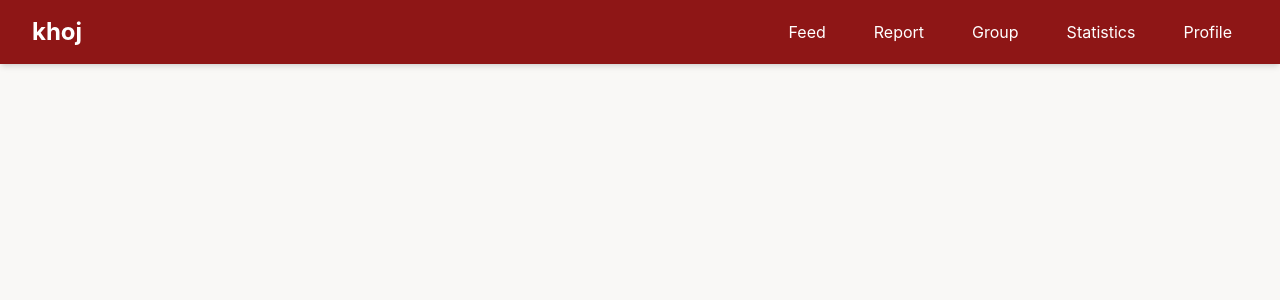
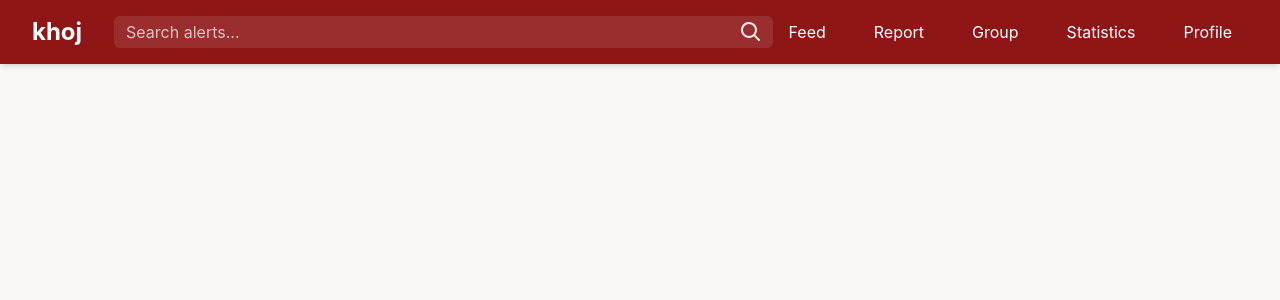
Before and after one commit to br0wwn/Khoj, a React (Create React App) app in the folder frontend/: page /feed in a window 1280 px wide. Shown: the top 300 px of the page. Built offline with nearby package versions, Linux system fonts and the light colour scheme; no server answers.

Commit message:
added search bar on top

```diff
--- a/frontend/src/components/Navbar.jsx
+++ b/frontend/src/components/Navbar.jsx
@@ -7,6 +7,7 @@ const Navbar = () => {
   const [dropdownOpen, setDropdownOpen] = useState(false);
   const dropdownRef = useRef(null);
   const navigate = useNavigate();
+  const [searchTerm, setSearchTerm] = useState('');
 
   // Determine colors based on user type
   const accentColor = userType === 'police' ? 'police' : 'citizen';
@@ -40,9 +41,33 @@ const Navbar = () => {
       <div className="max-w-7xl mx-auto px-4 sm:px-6 lg:px-8">
         <div className="flex justify-between items-center h-16">
           {/* Logo/Title */}
-          <Link to="/" className="text-2xl font-bold text-white">
-            khoj
-          </Link>
+          <div className="flex-1 flex items-center space-x-4">
+            <Link to="/" className="text-2xl font-bold text-white mr-4">
+              khoj
+            </Link>
+
+            {/* Search form (global) */}
+            <form
+              onSubmit={(e) => {
+                e.preventDefault();
+                navigate(`/?q=${encodeURIComponent(searchTerm.trim())}`);
+              }}
+              className="flex-1 hidden sm:flex items-center bg-white/10 hover:bg-white/20 rounded-md px-3 py-1 mr-4"
+            >
+              <input
+                type="text"
+                value={searchTerm}
+                onChange={(e) => setSearchTerm(e.target.value)}
+                placeholder="Search alerts..."
+                className="bg-transparent text-white placeholder-white/70 focus:outline-none w-full"
+              />
+              <button type="submit" className="ml-2 text-white opacity-90 hover:opacity-100">
+                <svg xmlns="http://www.w3.org/2000/svg" className="h-5 w-5" viewBox="0 0 20 20" fill="currentColor">
+                  <path fillRule="evenodd" d="M12.9 14.32a8 8 0 111.414-1.414l4.387 4.387a1 1 0 01-1.414 1.414l-4.387-4.387zM14 8a6 6 0 11-12 0 6 6 0 0112 0z" clipRule="evenodd" />
+                </svg>
+              </button>
+            </form>
+          </div>
 
           {/* Navigation Buttons */}
           <div className="flex items-center space-x-4">
--- a/frontend/src/pages/Feed.jsx
+++ b/frontend/src/pages/Feed.jsx
@@ -1,4 +1,5 @@
 import React, { useState, useEffect } from 'react';
+import { useLocation } from 'react-router-dom';
 import { useAuth } from '../context/AuthContext';
 import { useUserColors } from '../hooks/useUserColors';
 import alertService from '../services/alertService';
@@ -22,12 +23,20 @@ const Feed = () => {
   const [selectedDistrict, setSelectedDistrict] = useState('all');
   const [selectedUpazila, setSelectedUpazila] = useState('all');
   const [dateFilter, setDateFilter] = useState('all'); // all, today, week, month
+  const location = useLocation();
   const [districts] = useState([...areaData].sort((a, b) => a.district.localeCompare(b.district)));
   const [upazilas, setUpazilas] = useState([]);
 
   useEffect(() => {
     fetchAlerts();
   }, []);
+
+  // Sync searchQuery with ?q= in URL (global navbar search)
+  useEffect(() => {
+    const params = new URLSearchParams(location.search);
+    const q = params.get('q') || '';
+    setSearchQuery(q);
+  }, [location.search]);
 
   // Update upazilas when district changes
   useEffect(() => {
```
